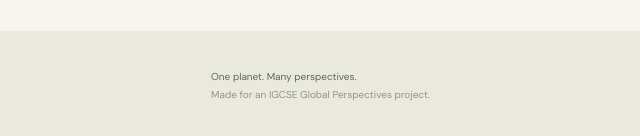
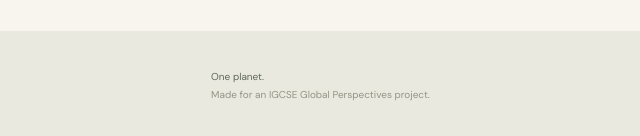
Before and after one commit to DanCepCode/WastePollution-Web, a plain HTML site: page index.html in a window 1280 px wide. Shown: the part 2725-2861 px from the top of the page, 327-967 px from the left. Drawn offline with nearby package versions, Linux system fonts and the light colour scheme; no server answers.

Commit message:
Update footer text in index.html
Removed 'Many perspectives.' from footer text.

```diff
--- a/index.html
+++ b/index.html
@@ -103,7 +103,7 @@
 
   <footer class="footer">
     <a class="brand footer-brand" href="#top"><span class="brand-mark" aria-hidden="true">✳</span><span>small acts<span class="brand-dot">.</span></span></a>
-    <p>One planet. Many perspectives. <span>Made for an IGCSE Global Perspectives project.</span></p>
+    <p>One planet. <span>Made for an IGCSE Global Perspectives project.</span></p>
     <a href="#top" class="back-top">BACK TO TOP ↑</a>
   </footer>
 </body>
```
